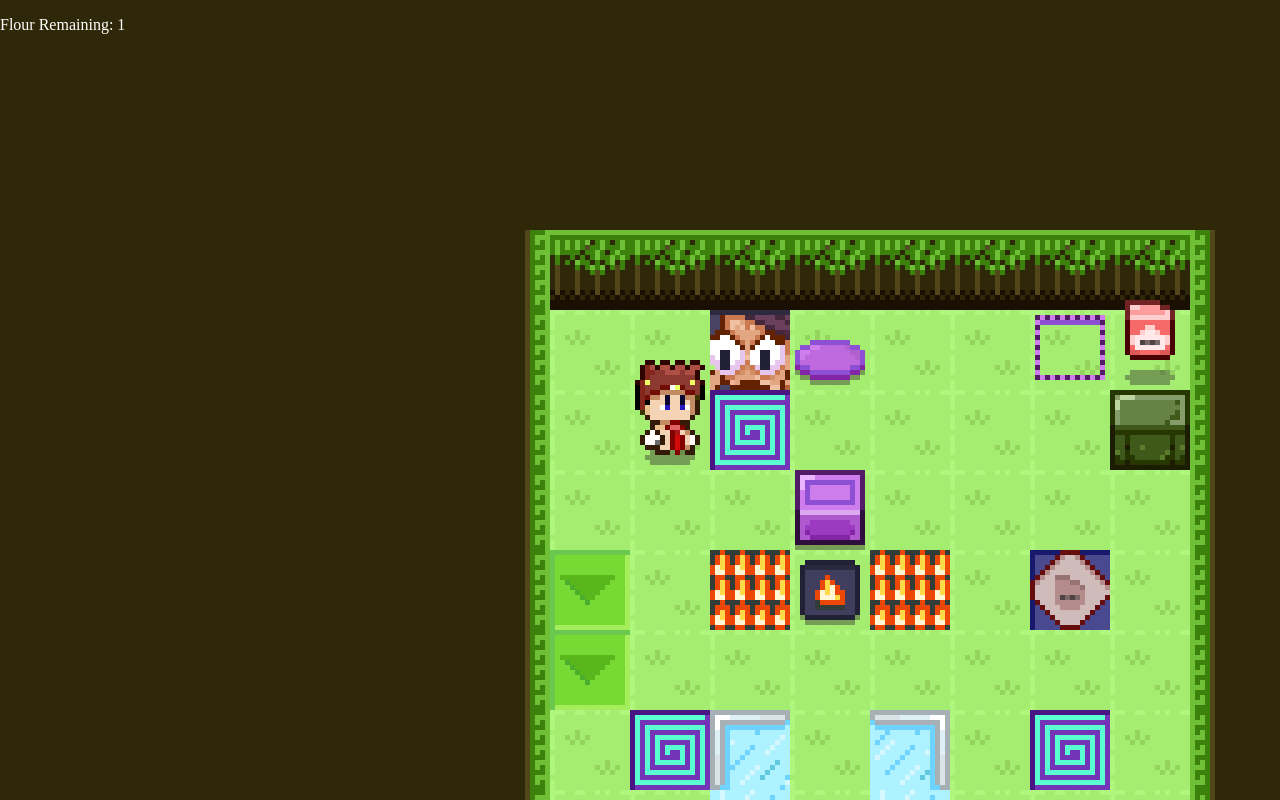
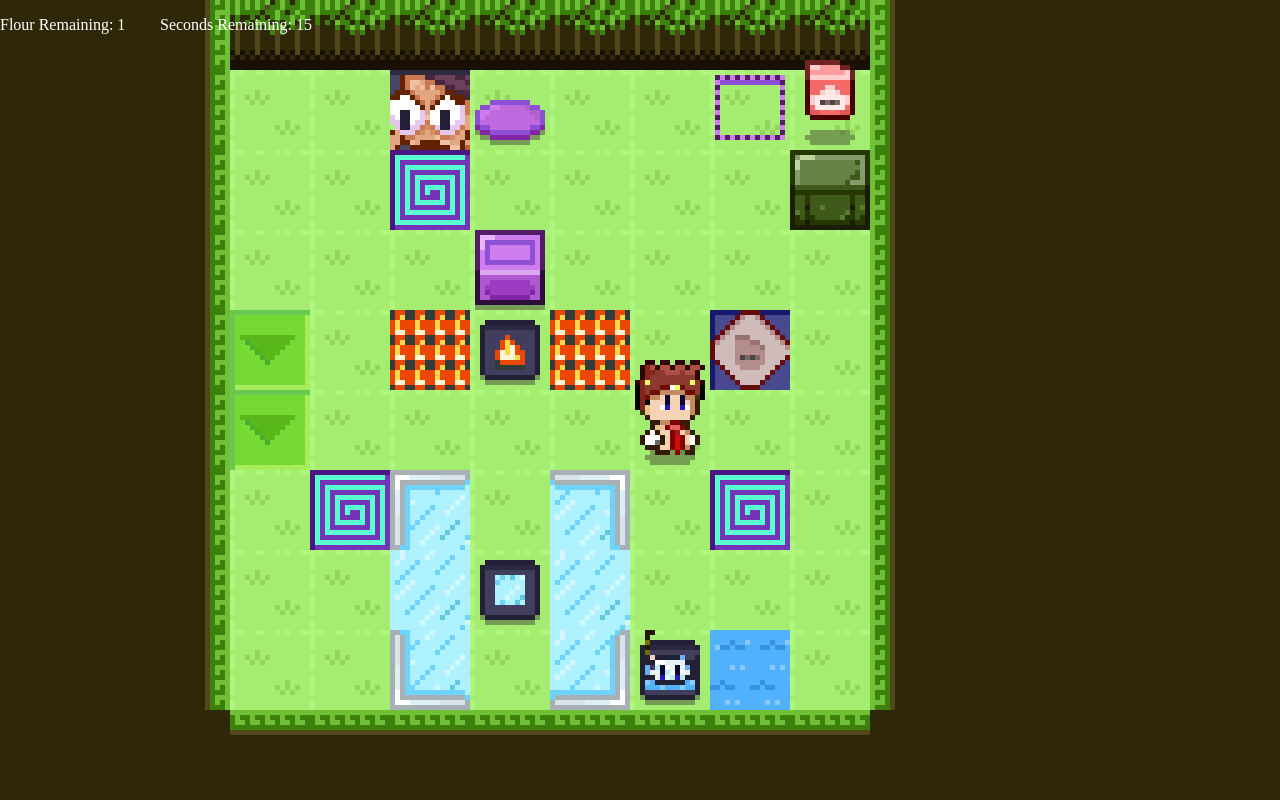
Before and after one commit to ajfm88/2dfolio, a React (Create React App) app in the folder ciabatta/: page / in a window 1280 px wide. Built offline with nearby package versions, Linux system fonts and the light colour scheme.

Commit message:
38. Clock.

```diff
--- /dev/null
+++ b/ciabatta/src/classes/Clock.js
@@ -0,0 +1,33 @@
+import { DEATH_TYPE_CLOCK } from "../helpers/consts";
+
+const TIME_PER_TICK = 16.6;
+const WARNING_SOUND_SECONDS = 10;
+
+export class Clock {
+  constructor(secondsRemaining, level) {
+    this.secondsRemaining = secondsRemaining;
+    this.level = level;
+    this.msRemainingInSecond = 1000;
+  }
+
+  tick() {
+    this.msRemainingInSecond -= TIME_PER_TICK;
+    if (this.msRemainingInSecond <= 0) {
+      this.msRemainingInSecond = 1000;
+      this.secondsRemaining -= 1;
+
+      //Trigger things based on second change
+      // Lose if the clock hits 0
+      if (this.secondsRemaining <= 0) {
+        this.level.setDeathOutcome(DEATH_TYPE_CLOCK);
+        return;
+      }
+
+      // Warning sound effects!
+      if (this.secondsRemaining <= WARNING_SOUND_SECONDS) {
+        // SFX Goes here...
+        console.log("BINK!");
+      }
+    }
+  }
+}
--- a/ciabatta/src/classes/LevelState.js
+++ b/ciabatta/src/classes/LevelState.js
@@ -6,6 +6,7 @@ import LevelsMap from "../levels/LevelsMap";
 import { Inventory } from "./Inventory";
 import { LevelAnimatedFrames } from "./LevelAnimatedFrames";
 import { Camera } from "./Camera";
+import { Clock } from "./Clock";
 
 export class LevelState {
   constructor(levelId, onEmit) {
@@ -40,6 +41,9 @@ export class LevelState {
 
     // Create a camera
     this.camera = new Camera(this);
+
+    // Create a clock
+    this.clock = new Clock(20, this);
 
     this.startGameLoop();
   }
@@ -77,6 +81,9 @@ export class LevelState {
 
     // Update the camera
     this.camera.tick();
+
+    // Update the clock
+    this.clock.tick();
 
     //Emit any changes to React
     this.onEmit(this.getState());
@@ -126,6 +133,7 @@ export class LevelState {
       isCompleted: this.isCompleted,
       cameraTransformX: this.camera.transformX,
       cameraTransformY: this.camera.transformY,
+      secondsRemaining: this.clock.secondsRemaining,
     };
   }
 
--- /dev/null
+++ b/ciabatta/src/components/hud/ClockCount.js
@@ -0,0 +1,14 @@
+export default function ClockCount({ level }) {
+  return (
+    <p
+      style={{
+        position: "absolute",
+        left: 160,
+        top: 0,
+        color: "#fff",
+      }}
+    >
+      Seconds Remaining: {level.secondsRemaining}
+    </p>
+  );
+}
--- a/ciabatta/src/components/level-layout/RenderLevel.js
+++ b/ciabatta/src/components/level-layout/RenderLevel.js
@@ -5,6 +5,7 @@ import LevelPlacementsLayer from "./LevelPlacementsLayer";
 import { useEffect, useState } from "react";
 import { LevelState } from "../../classes/LevelState";
 import FlourCount from "../hud/FlourCount";
+import ClockCount from "../hud/ClockCount";
 import LevelCompleteMessage from "../hud/LevelCompleteMessage";
 import DeathMessage from "../hud/DeathMessage";
 import { useRecoilValue } from "recoil";
@@ -53,6 +54,7 @@ export default function RenderLevel() {
         </div>
       </div>
       <FlourCount level={level} />
+      <ClockCount level={level} />
       {level.isCompleted && <LevelCompleteMessage />}
       {level.deathOutcome && <DeathMessage level={level} />}
     </div>
--- a/ciabatta/src/helpers/consts.js
+++ b/ciabatta/src/helpers/consts.js
@@ -29,6 +29,8 @@ export const DIRECTION_LEFT = "LEFT";
 export const DIRECTION_RIGHT = "RIGHT";
 export const DIRECTION_UP = "UP";
 export const DIRECTION_DOWN = "DOWN";
+
+export const DEATH_TYPE_CLOCK = "CLOCK";
 
 export const directionUpdateMap = {
   [DIRECTION_LEFT]: { x: -1, y: 0 },
--- a/ciabatta/src/levels/DemoLevel1.js
+++ b/ciabatta/src/levels/DemoLevel1.js
@@ -27,7 +27,7 @@ const level = {
   tilesWidth: 8,
   tilesHeight: 8,
   placements: [
-    { x: 2, y: 2, type: PLACEMENT_TYPE_HERO },
+    { x: 6, y: 5, type: PLACEMENT_TYPE_HERO },
     { x: 7, y: 4, type: PLACEMENT_TYPE_GOAL },
 
     { x: 3, y: 1, type: PLACEMENT_TYPE_THIEF },
```
